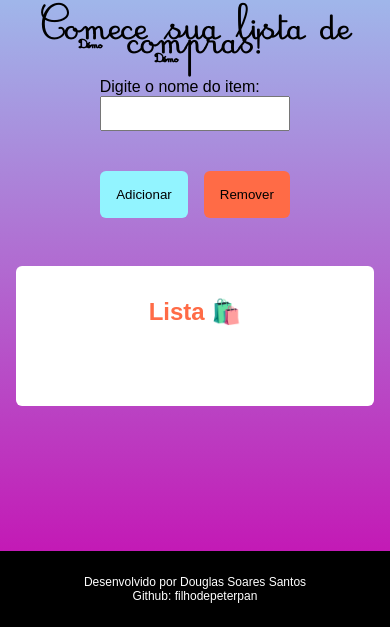
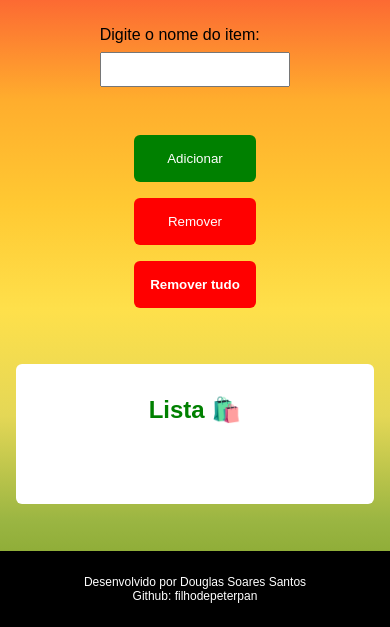
Before and after one commit to filhodepeterpan/lista-de-compras, a plain HTML site: page index.html in a window 390 px wide. Shown: the part 217-844 px from the top of the page. Drawn offline with Linux system fonts and the light colour scheme.

Commit message:
Adição do botão de remoção total + melhorias na responsividade

```diff
--- a/index.html
+++ b/index.html
@@ -1,5 +1,5 @@
 <!DOCTYPE html>
-<html lang="pt-br" class="flowers">
+<html lang="pt-br" class="mango">
 <head>
     <meta charset="UTF-8">
     <meta name="viewport" content="width=device-width, initial-scale=1.0">
@@ -34,6 +34,7 @@
                 <div class="formulario-botoes">
                     <button id="adicionar" onclick="adicionaItem()">Adicionar</button>
                     <button id="remover" onclick="removeItem()">Remover</button>
+                    <button id="removerTudo" onclick="removeTodosOsItens()">Remover tudo</button>
                 </div>
 
             </div>
--- a/scripts/script.js
+++ b/scripts/script.js
@@ -38,6 +38,8 @@ function exibeItens(){
 
         lista.innerHTML += `${numeroItem}. ${item}<hr><br>`;
     })
+
+    item.value = "";
 
 }
 
@@ -80,3 +82,8 @@ function removeItem(){
         exibeItens();
     }
 }
+
+function removeTodosOsItens(){
+    itens = [];
+    exibeItens();
+}
--- a/styles/media.query.css
+++ b/styles/media.query.css
@@ -14,6 +14,17 @@
         flex-direction: column;
     }
 
+    .formulario-botoes{
+        flex-direction: column;
+    }
+
+    button{
+        margin: 0.5rem 0;
+    }
+
+    input{
+        margin: 0.5rem 0 0 0;
+    }
     .lista{
         width: auto;
         max-width: auto;
--- a/styles/style.css
+++ b/styles/style.css
@@ -84,7 +84,7 @@ header{
 .formulario-dados{
     display: flex;
     flex-direction: column;
-    margin: 2.5rem 0;
+    margin: 2.5rem 1rem;
 }
 
 #item{
@@ -115,9 +115,13 @@ button:hover{
     color: var(--cor-fonte-botao);
 }
 
-#remover{
+#remover, #removerTudo{
     background-color: var(--cor-secundaria);
     color: var(--cor-fonte-botao);
+}
+
+#removerTudo{
+    font-weight: 600;
 }
 
 footer{
```
